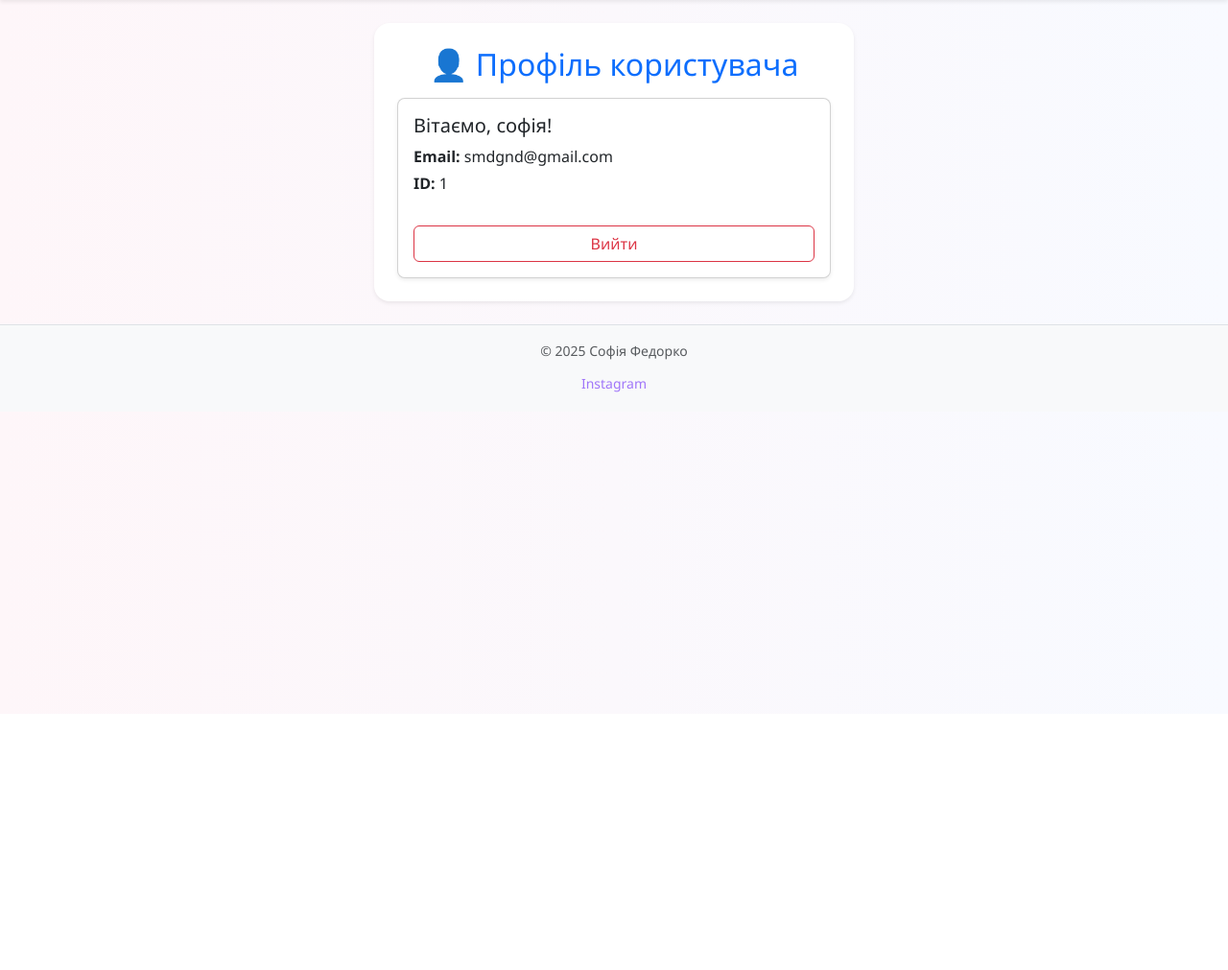
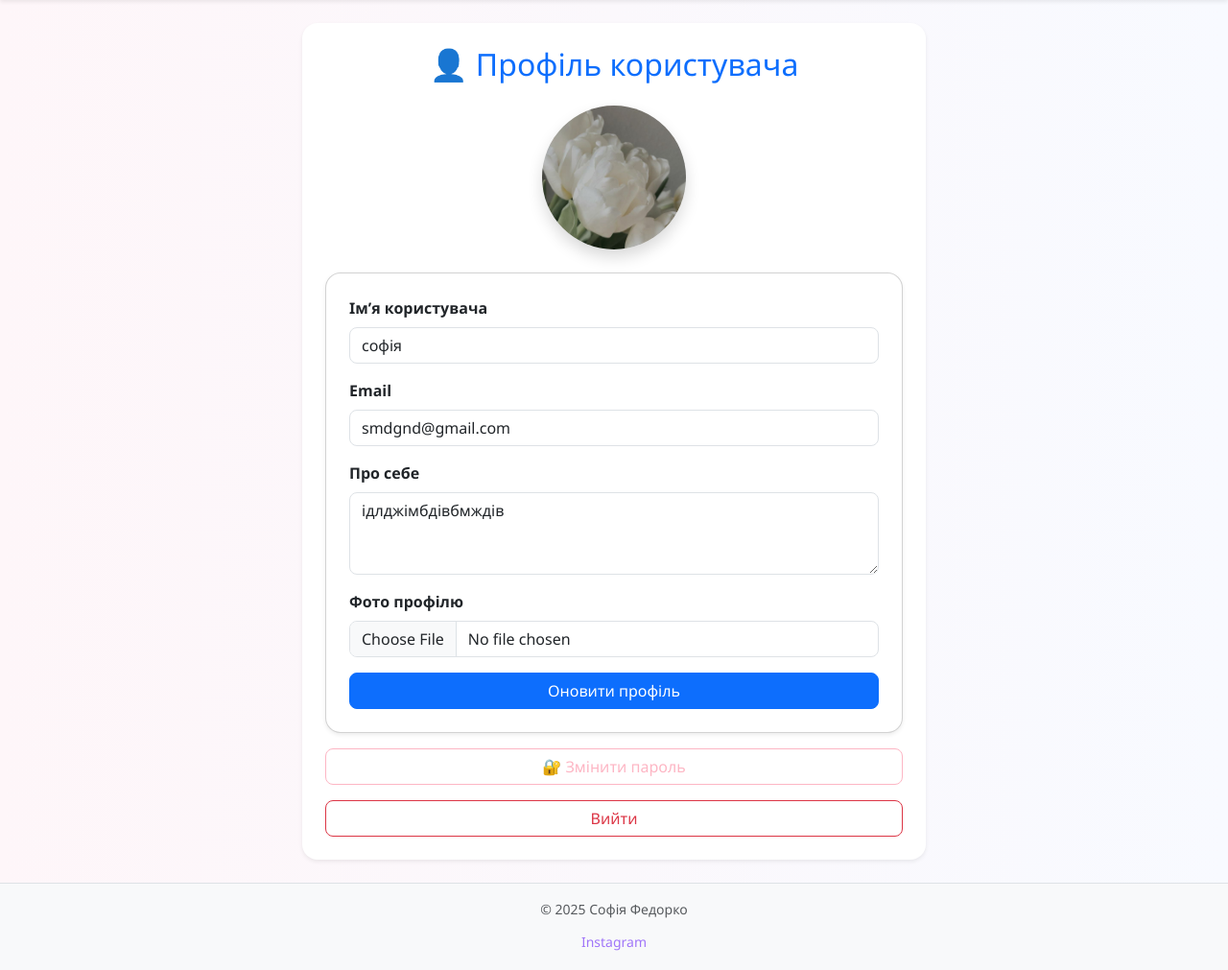
Before and after one commit to sofia1922/flask-app-lab, a Flask app: page /users/account in a window 1280 px wide. Shown: the part 56-1067 px from the top of the page at 96% size. Before the commit the page ends 465 px from the top, so only its background shows below. Run offline with Flask 3, Linux system fonts and the light colour scheme; a user stored in the database is signed in; data comes from the database, SQL or seed files in the repository; both versions use the stored data as it was after the commit; data that the repository does not hold is empty; some libraries are stand-ins or nearby versions.

Commit message:
Finish lab10: profile, avatar, about_me, last_seen, password change

```diff
--- a/app/__init__.py
+++ b/app/__init__.py
@@ -3,8 +3,9 @@
 from flask_migrate import Migrate
 import os
 from flask_bcrypt import Bcrypt
-from flask_login import LoginManager
+from flask_login import LoginManager, current_user
 from sqlalchemy import MetaData
+from datetime import datetime
 
 naming_convention = {
     "ix": "ix_%(column_0_label)s",
@@ -21,11 +22,11 @@
 bcrypt = Bcrypt()
 login_manager = LoginManager()
 
-
 def create_app(config_name='development'):
     app = Flask(__name__, static_folder='static', template_folder='templates')
 
     from app.config import DevelopmentConfig, TestingConfig, ProductionConfig
+
     configs = {
         'development': DevelopmentConfig,
         'testing': TestingConfig,
@@ -35,20 +36,28 @@
     app.config.from_object(configs.get(config_name, DevelopmentConfig))
 
     if not app.config.get("TESTING"):
-        app.config['SQLALCHEMY_DATABASE_URI'] = 'sqlite:///' + os.path.join(app.instance_path, 'data.sqlite')
+        app.config['SQLALCHEMY_DATABASE_URI'] = \
+            'sqlite:///' + os.path.join(app.instance_path, 'data.sqlite')
 
     db.init_app(app)
     bcrypt.init_app(app)
+    migrate.init_app(app, db)
 
     login_manager.init_app(app)
     login_manager.login_view = 'users.login'
     login_manager.login_message_category = 'info'
 
-    from app.products import models as product_models
-    from app.posts import models as post_models
-    from app.users import models as user_models
+    from app.users.models import User
 
-    migrate.init_app(app, db)
+    @login_manager.user_loader
+    def load_user(user_id):
+        return db.session.get(User, int(user_id))
+
+    @app.before_request
+    def update_last_seen():
+        if current_user.is_authenticated:
+            current_user.last_seen = datetime.utcnow()
+            db.session.commit()
 
     from .main_views import main_bp
     from .users.views import users_bp
@@ -60,12 +69,6 @@
     app.register_blueprint(products_bp, url_prefix='/products')
     app.register_blueprint(post_bp, url_prefix='/post')
 
-    from app.users.models import User
-
-    @login_manager.user_loader
-    def load_user(user_id):
-        return db.session.get(User, int(user_id))
-
     @app.errorhandler(404)
     def not_found_error(error):
         return render_template('404.html'), 404
--- a/app/forms.py
+++ b/app/forms.py
@@ -4,8 +4,11 @@
     SelectField, PasswordField, BooleanField
 )
 from wtforms.validators import DataRequired, Email, Length, Regexp, ValidationError
+from flask_wtf.file import FileField, FileAllowed
+from flask_login import current_user
 
 from app.users.models import User
+
 
 class ContactForm(FlaskForm):
     name = StringField(
@@ -99,3 +102,56 @@
         existing = User.query.filter_by(email=field.data).first()
         if existing:
             raise ValidationError("Цей email вже використовується!")
+
+class UpdateAccountForm(FlaskForm):
+    username = StringField(
+        "Ім’я користувача",
+        validators=[DataRequired(), Length(min=3, max=50)]
+    )
+
+    email = StringField(
+        "Email",
+        validators=[DataRequired(), Email()]
+    )
+
+    about_me = TextAreaField(
+        "Про себе",
+        validators=[Length(max=500)]
+    )
+
+    image = FileField(
+        "Фото профілю",
+        validators=[FileAllowed(['jpg', 'jpeg', 'png'], "Тільки JPG/PNG!")]
+    )
+
+    submit = SubmitField("Оновити")
+
+    def validate_email(self, field):
+        if field.data != current_user.email:
+            user = User.query.filter_by(email=field.data).first()
+            if user:
+                raise ValidationError("Цей email уже використовується!")
+
+class ChangePasswordForm(FlaskForm):
+    old_password = PasswordField("Старий пароль", validators=[DataRequired()])
+    new_password = PasswordField(
+        "Новий пароль",
+        validators=[DataRequired(), Length(min=4, max=20)]
+    )
+    confirm_password = PasswordField(
+        "Підтвердження пароля",
+        validators=[DataRequired()]
+    )
+
+    submit = SubmitField("Змінити пароль")
+
+    def validate(self):
+        rv = super().validate()
+        if not rv:
+            return False
+
+        if self.new_password.data != self.confirm_password.data:
+            self.confirm_password.errors.append("Паролі не співпадають!")
+            return False
+
+        return True
--- a/app/users/templates/users/account.html
+++ b/app/users/templates/users/account.html
@@ -1,20 +1,53 @@
 {% extends 'base.html' %}
 
 {% block content %}
-<div class="container mt-4 p-4 bg-white rounded-4 shadow-sm" style="max-width: 500px;">
-    <h2 class="mb-3 text-center text-primary">👤 Профіль користувача</h2>
+<div class="container mt-4 p-4 bg-white rounded-4 shadow-sm" style="max-width: 650px;">
 
-    <div class="card shadow-sm rounded-3">
-        <div class="card-body">
-            <h5 class="card-title">Вітаємо, {{ user.username }}!</h5>
+    <h2 class="text-center text-primary mb-4">👤 Профіль користувача</h2>
 
-            <p class="mb-1"><strong>Email:</strong> {{ user.email }}</p>
-            <p class="mb-3"><strong>ID:</strong> {{ user.id }}</p>
+    <div class="text-center mb-4">
+        <img src="{{ image_url }}"
+             class="rounded-circle shadow"
+             alt="Avatar"
+             width="150"
+             height="150"
+             style="object-fit: cover;">
+    </div>
 
-            <a href="{{ url_for('users.logout') }}" class="btn btn-outline-danger w-100 mt-3">
-                Вийти
-            </a>
+    <form method="POST" enctype="multipart/form-data" class="card p-4 rounded-4 shadow-sm">
+        {{ form.hidden_tag() }}
+
+        <div class="mb-3">
+            {{ form.username.label(class="form-label fw-bold") }}
+            {{ form.username(class="form-control rounded-3") }}
         </div>
-    </div>
+
+        <div class="mb-3">
+            {{ form.email.label(class="form-label fw-bold") }}
+            {{ form.email(class="form-control rounded-3") }}
+        </div>
+
+        <div class="mb-3">
+            {{ form.about_me.label(class="form-label fw-bold") }}
+            {{ form.about_me(class="form-control rounded-3", rows="3") }}
+        </div>
+
+        <div class="mb-3">
+            {{ form.image.label(class="form-label fw-bold") }}
+            {{ form.image(class="form-control rounded-3") }}
+        </div>
+
+        <button class="btn btn-primary w-100 rounded-3">Оновити профіль</button>
+    </form>
+
+    <a href="{{ url_for('users.change_password') }}"
+       class="btn btn-outline-primary w-100 mt-3 rounded-3">
+        🔐 Змінити пароль
+    </a>
+
+    <a href="{{ url_for('users.logout') }}"
+       class="btn btn-outline-danger w-100 mt-3 rounded-3">
+        Вийти
+    </a>
 </div>
 {% endblock %}
--- a/app/users/views.py
+++ b/app/users/views.py
@@ -1,12 +1,13 @@
 from flask import Blueprint, render_template, request, redirect, url_for, flash
 from sqlalchemy import select
-from app.forms import LoginForm, RegisterForm
+from flask_login import login_user, logout_user, login_required, current_user
+
 from app import db
 from app.users.models import User
-from flask_login import login_user, logout_user, login_required, current_user
+from app.forms import LoginForm, RegisterForm, UpdateAccountForm, ChangePasswordForm
+from app.utils import save_profile_image
 
 users_bp = Blueprint('users', __name__, template_folder='templates')
-
 
 @users_bp.route('/register', methods=['GET', 'POST'])
 def register():
@@ -18,18 +19,17 @@
     if form.validate_on_submit():
         new_user = User(
             username=form.username.data,
-            email=form.email.data,
+            email=form.email.data
         )
         new_user.set_password(form.password.data)
 
         db.session.add(new_user)
         db.session.commit()
 
-        flash("Реєстрація успішна! Тепер увійдіть у систему.", "success")
+        flash("Реєстрація успішна! Увійдіть у свій акаунт.", "success")
         return redirect(url_for('users.login'))
 
     return render_template('users/register.html', form=form, title="Реєстрація")
-
 
 @users_bp.route('/login', methods=['GET', 'POST'])
 def login():
@@ -52,32 +52,72 @@
             login_user(user, remember=form.remember.data)
             flash("Вхід успішний!", "success")
             return redirect(url_for('users.account'))
-        else:
-            flash("Невірне ім’я користувача або пароль!", "danger")
 
-    return render_template('users/login.html', form=form, title='Вхід')
+        flash("Невірний логін або пароль!", "danger")
 
+    return render_template("users/login.html", form=form, title="Вхід")
 
-@users_bp.route('/account')
+@users_bp.route('/account', methods=['GET', 'POST'])
 @login_required
 def account():
-    return render_template('users/account.html', user=current_user, title="Профіль")
+    form = UpdateAccountForm()
 
+    if form.validate_on_submit():
+
+        if form.image.data:
+            filename = save_profile_image(form.image.data)
+            current_user.image = filename
+
+        current_user.username = form.username.data
+        current_user.email = form.email.data
+        current_user.about_me = form.about_me.data
+
+        db.session.commit()
+        flash("Профіль оновлено!", "success")
+        return redirect(url_for('users.account'))
+
+    elif request.method == "GET":
+        form.username.data = current_user.username
+        form.email.data = current_user.email
+        form.about_me.data = current_user.about_me
+
+    image_url = url_for("static", filename=f"images/{current_user.image}")
+
+    return render_template(
+        "users/account.html",
+        form=form,
+        image_url=image_url,
+        title="Профіль"
+    )
+
+@users_bp.route('/change_password', methods=['GET', 'POST'])
+@login_required
+def change_password():
+    form = ChangePasswordForm()
+
+    if form.validate_on_submit():
+        if not current_user.check_password(form.old_password.data):
+            flash("Старий пароль невірний!", "danger")
+            return redirect(url_for('users.change_password'))
+
+        current_user.set_password(form.new_password.data)
+        db.session.commit()
+        flash("Пароль успішно змінено!", "success")
+        return redirect(url_for('users.account'))
+
+    return render_template('users/change_password.html', form=form, title="Зміна пароля")
 
 @users_bp.route('/logout')
 @login_required
 def logout():
     logout_user()
-    flash("Ви вийшли із системи", "info")
+    flash("Ви вийшли із системи.", "info")
     return redirect(url_for('users.login'))
-
 
 @users_bp.route('/all_users')
 @login_required
 def all_users():
-    stmt = select(User)
-    users = db.session.scalars(stmt).all()
-
+    users = db.session.scalars(select(User)).all()
     return render_template(
         'users/all_users.html',
         users=users,
```
Also changed, not shown: app/users/models.py (+19 -3 lines), app/users/templates/users/all_users.html (+10 -1 lines), app/users/templates/users/change_password.html (added, +39 -0 lines), app/utils.py (added, +22 -0 lines), migrations/versions/b2f07ff08348_add_image_about_me_last_seen.py (added, +36 -0 lines), app/static/images/2341b51f403b1619.jpg (added), app/static/images/profile_default.jpg (added), app/static/images/thumb_2341b51f403b1619.jpg (added), instance/data.sqlite, 1 other file.
